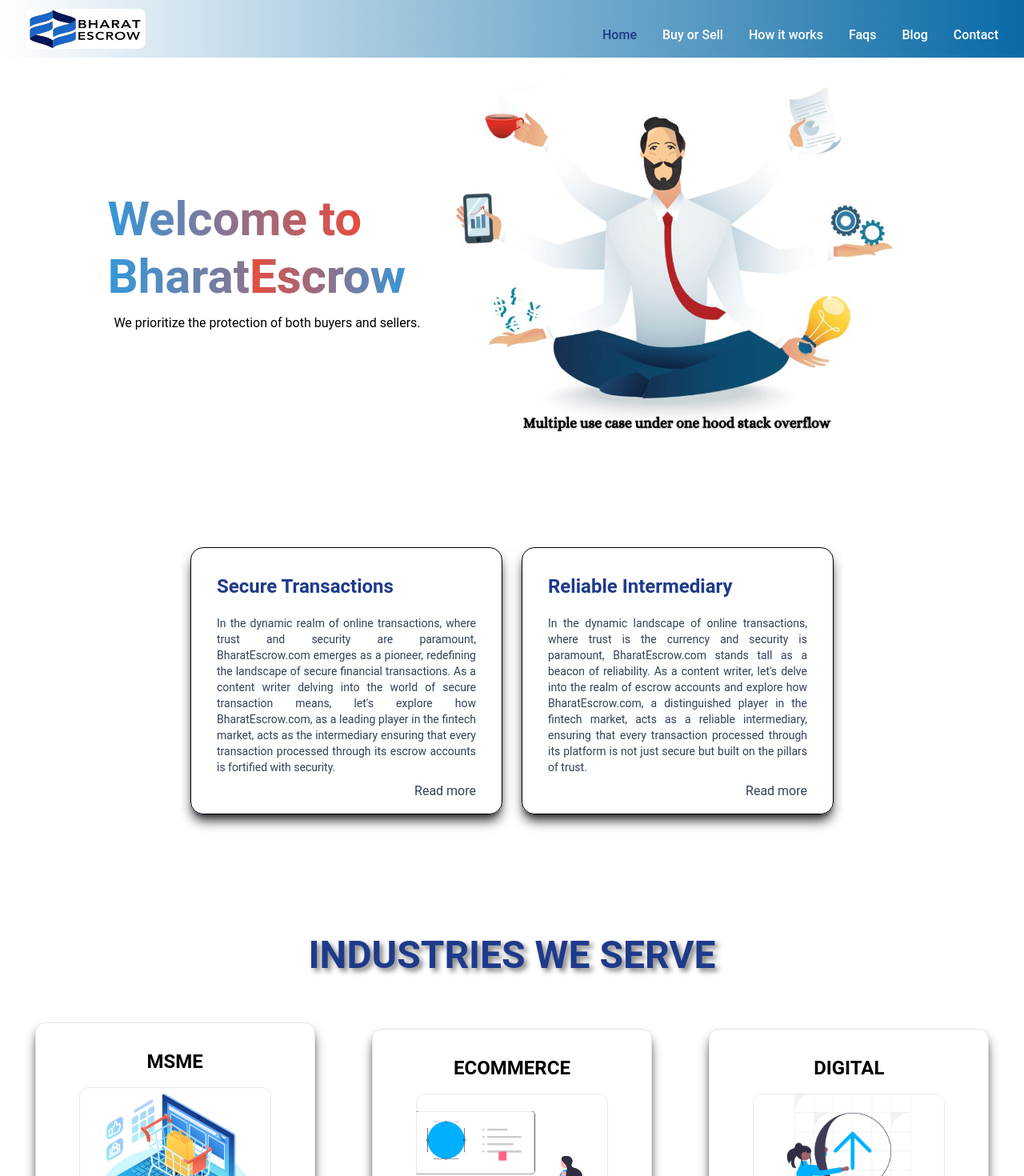
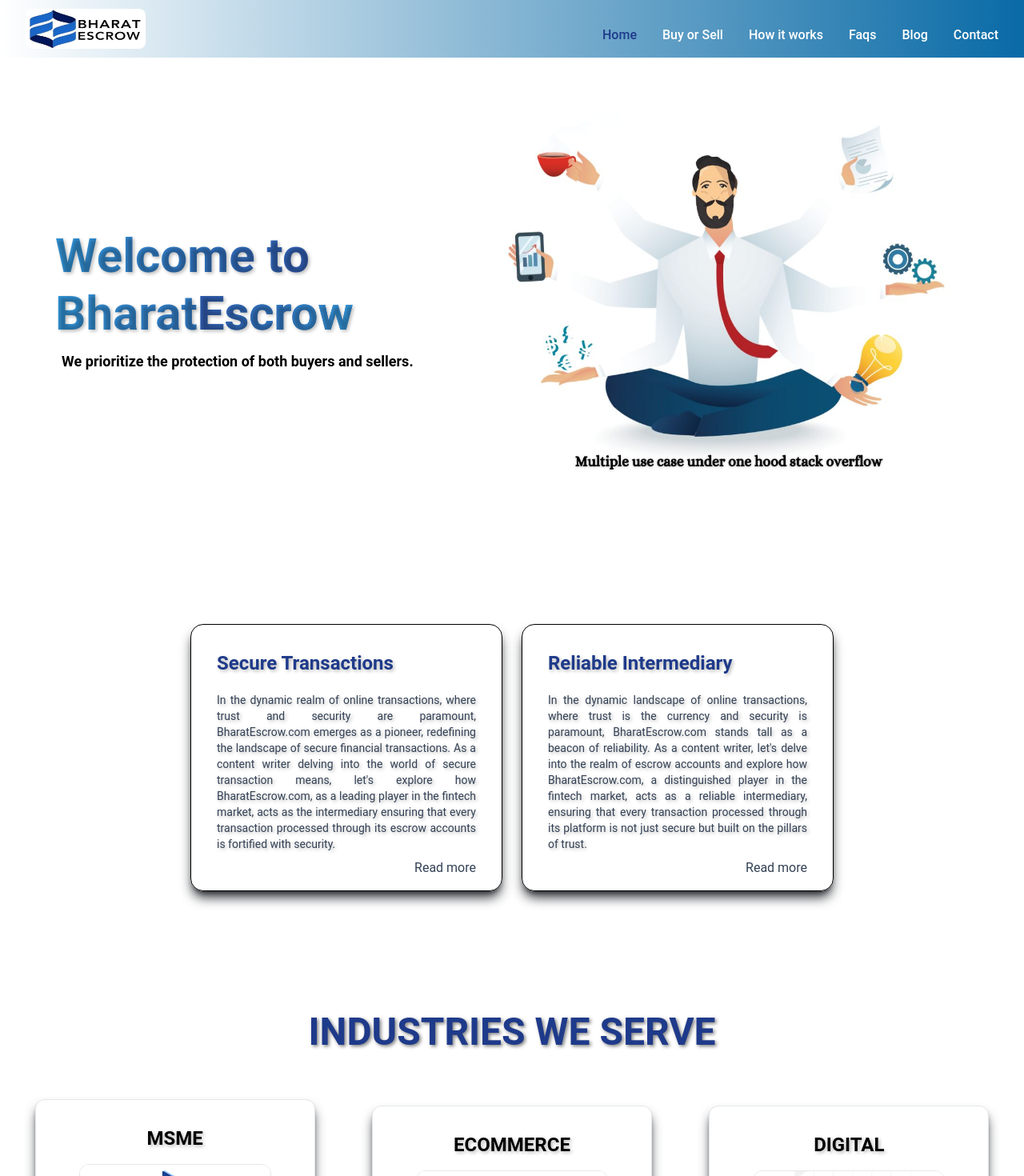
Before and after one commit to amankumar2k15/BharatEscrow, a React (Create React App) app: page / in a window 1280 px wide. Shown: the top 1470 px of the page at 80% size. Built offline with nearby package versions, Linux system fonts and the light colour scheme.

Commit message:
changes in home banner

```diff
--- a/src/components/Footer.js
+++ b/src/components/Footer.js
@@ -46,7 +46,7 @@
                         <div className='flex justify-start items-start flex-col gap-0 text-sm sm:text:2xl'>
                             {/* <p>Terms & Conditions</p> */}
                             <button className='hover:text-blue-600 my-2' href='#'>Facebook</button>
-                            <button className='hover:text-blue-600 my-2' href='#'>Linkdin</button>
+                            <button className='hover:text-blue-600 my-2' href='#'>Linkedin</button>
                             <button className='hover:text-blue-600 my-2' href='#'>Twitter</button>
                             <button className='hover:text-blue-600 my-2' href='#'>Instagram</button>
                             {/* <a className='hover:text-blue-600 my-2' href='#'>Facebook</a>
--- a/src/input.css
+++ b/src/input.css
@@ -22,16 +22,18 @@
 
 /* Apply styles to the animated text */
 .animated-text {
-    background: linear-gradient(90deg, #3498db, #e74c3c);
+    background: linear-gradient(90deg, #3498db, #325cb0);
     background-clip: text;
     color: transparent;
     padding: 0.2em 0;
     animation: highlight 3s linear infinite;
 }
 
+
+
 /* Style the highlighted text differently */
 .highlight-text {
-    background: linear-gradient(90deg, #e74c3c, #3498db);
+    background: linear-gradient(90deg, #325cb0, #3498db);
     background-clip: text;
     color: transparent;
     display: inline-block;
@@ -41,7 +43,11 @@
 
 /* //shading effect  */
 .shadingEffect {
-    text-shadow: 4px 4px 6px rgba(0, 0, 0, 0.5);
+    text-shadow: 2px 2px 4px rgba(0, 0, 0, 0.5);
+}
+
+.homeShadingEffect {
+    text-shadow: 2px 2px 4px rgba(0, 0, 0, 0.278);
 }
 
 .hoverEffect::after {
@@ -108,3 +114,15 @@
 
 
 /* -----Admin----  */
+
+body::-webkit-scrollbar {
+    width: 8px;
+    height: 12px;
+}
+
+
+
+body::-webkit-scrollbar-thumb {
+    background-color: #116fa9;
+    border-radius: 20px;
+}
--- a/src/pages/BuySell.js
+++ b/src/pages/BuySell.js
@@ -57,7 +57,7 @@
                             )
                         })}
                     </ul>
-                    <div className='flex flex-wrap flex-shrink justify-between space-y-2 gap-4 px-2  '>
+                    <div className='homeShadingEffect flex flex-wrap flex-shrink justify-between space-y-2 gap-4 px-2  '>
                         {
                             categoryData.filter((item) => item.category === selectCategory).map((item, index) => {
                                 return (
--- a/src/pages/DetailHome.js
+++ b/src/pages/DetailHome.js
@@ -93,7 +93,6 @@
     }, [data, location.pathname])
 
 
-
     return (
         <>
             <div className='flex flex-col py-10 w-full px-4 sm:px-10 rounded-none sm:rounded-t-[200px]'>
--- a/src/pages/Faq.js
+++ b/src/pages/Faq.js
@@ -174,7 +174,7 @@
                                 <h2 className='text-xl sm:text-2xl text-black'>
                                     1. How secure is the BharatEscrow platform?
                                 </h2>
-                                <p className='mt-5 text-md text-slate-800'>
+                                <p className='mt-5 text-lg text-slate-800'>
                                     BharatEscrow prioritizes security, leveraging advanced encryption and collaborating with RBI-regulated banking partners to ensure a highly secure platform.
                                 </p>
                             </div>
@@ -221,7 +221,7 @@
                             <h2 className='text-xl sm:text-2xl text-black'>
                                 2. What types of transactions are suitable for escrow services?
                             </h2>
-                            <p className=' mt-4 text-md text-slate-800'>
+                            <p className=' mt-4 text-lg text-slate-800'>
                                 Escrow services are suitable for various transactions, including online purchases, real estate transactions, freelance services, and business acquisitions.
                             </p>
                         </div>
@@ -288,7 +288,7 @@
                                         <h2 className='text-xl sm:text-2xl text-black'>
                                             {item.question}
                                         </h2>
-                                        <p className=' mt-4 text-md text-slate-800'>
+                                        <p className=' mt-4 text-lg text-slate-800'>
                                             {item.answer}
                                         </p>
                                     </div>
@@ -306,7 +306,7 @@
                     })
                 }
 
-                <p className='text-md md:text-lg text-black  sm:w-8/12 py-4 px-4 bg-green-100 rounded-lg -pt-4 mb-16 mx-auto container'>
+                <p className='text-lg text-black  sm:w-8/12 py-4 px-4 bg-green-100 rounded-lg -pt-4 mb-16 mx-auto container'>
                     "In a world where financial transparency is non-negotiable, BharatEscrow stands as a reliable partner, offering a secure and efficient platform for escrow services. By following this step-by-step guide, users can navigate the escrow process seamlessly, fostering trust and confidence in their financial transactions."
                 </p>
             </div>
--- a/src/pages/Home.js
+++ b/src/pages/Home.js
@@ -39,10 +39,10 @@
 
     return (
         <section className='home'>
-            <div className='py-36 sm:py-32 xl:py-20 m-auto flex flex-row flex-wrap items-center justify-around max-w-[1200px] lg:justify-center px-8 gap-5 ' >
+            <div className='py-36 sm:py-32 xl:py-32 m-auto flex flex-row flex-wrap items-center justify-around max-w-[1500px] px-8 gap-5 ' >
                 <div className='flex justify-center flex-col gap-1 text-center xl:text-start '>
                     <div className='flex justify-center flex-col gap-1 text-center xl:text-start'>
-                        <div className='flex gap-0 flex-col leading-tight'>
+                        <div className='homeShadingEffect flex gap-0 flex-col leading-tight'>
                             <div className='text-[33px] md:text-5xl lg:text-6xl font-bold'>
                                 <span className='animated-text'>
                                     Welcome to
@@ -56,18 +56,18 @@
                         </div>
                     </div>
 
-                    <div className=' text-md text-dark pl-2'>
+                    <div className=' text-lg font-semibold text-dark pl-2'>
                         We prioritize the protection of both buyers and sellers.
                     </div>
                 </div>
-                <div className='max-w-[400px] md:max-w-[450px] xl:max-w-[600px] xl:h-[500px] flex justify-center'>
+                <div className='max-w-[400px] md:max-w-[450px] xl:max-w-[600px] xl:h-[500px] flex justify-end'>
                     <img src={Banner} alt='bannerImg md:w-[400px] md:w-[450px] xl:w-[600px] xl:h-[500px] object-cover' />
                 </div>
             </div>
 
             <div className='flex justify-center md:py-6 px-4 sm:px-10 gap-6 mx-auto md:gap-6 flex-wrap md:flex-nowrap ' >
 
-                <div className=' w-full h-full relative  md:w-[390px] row from-[hsl(203,98%,21%)] to-[#096aa6] border border-1 border-solid border-black shadow-[#26292e] hover:shadow-black text-white px-8 py-4 rounded-2xl flex sm:gap-2 flex-col transition-all ease-in-out duration-200 sm:hover:-translate-y-1 shadow-lg mb-4' >
+                <div className='homeShadingEffect w-full h-full relative md:w-[390px] row from-[hsl(203,98%,21%)] to-[#096aa6] border border-1 border-solid border-black shadow-[#26292e] hover:shadow-black text-white px-8 py-4 rounded-2xl flex sm:gap-2 flex-col transition-all ease-in-out duration-200 sm:hover:-translate-y-1 shadow-lg mb-4' >
                     <div className='text-xl sm:text-2xl font-semibold text-blue-900 py-4'>
                         Secure Transactions
                     </div>
@@ -82,7 +82,7 @@
 
                 </div>
 
-                <div className='md:w-[390px] relative border border-1 border-solid border-black shadow-[#26292e] hover:shadow-black text-white px-8 py-4 rounded-2xl flex sm:gap-2 flex-col transition-all ease-in-out duration-200 sm:hover:-translate-y-1 shadow-lg mb-4'  >
+                <div className='homeShadingEffect md:w-[390px] relative border border-1 border-solid border-black shadow-[#26292e] hover:shadow-black text-white px-8 py-4 rounded-2xl flex sm:gap-2 flex-col transition-all ease-in-out duration-200 sm:hover:-translate-y-1 shadow-lg mb-4'  >
                     <div className='text-xl sm:text-2xl font-semibold text-blue-900 py-4'>
                         Reliable Intermediary
                     </div>
@@ -102,7 +102,7 @@
                 <div className='shadingEffect font-bold uppercase mb-10 text-3xl sm:text-4xl md:text-5xl mt-8 sm:mt-0 w-full text-center text-blue-900'>
                     Industries we serve
                 </div>
-                <div className='flex flex-wrap flex-shrink justify-between space-y-2 gap-4 px-2  '>
+                <div className=' homeShadingEffect flex flex-wrap flex-shrink justify-between space-y-2 gap-4 px-2  '>
                     {INDUSTRIESData.map((item) => <Box text={item.title} key={item.id} src={item.image} />)}
                 </div>
             </div>
```
Also changed, not shown: src/pages/DetailBlog.js (+11 -11 lines).
